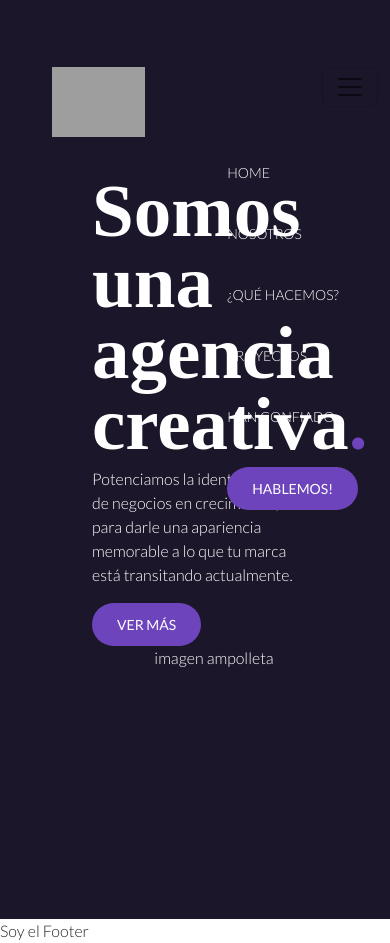
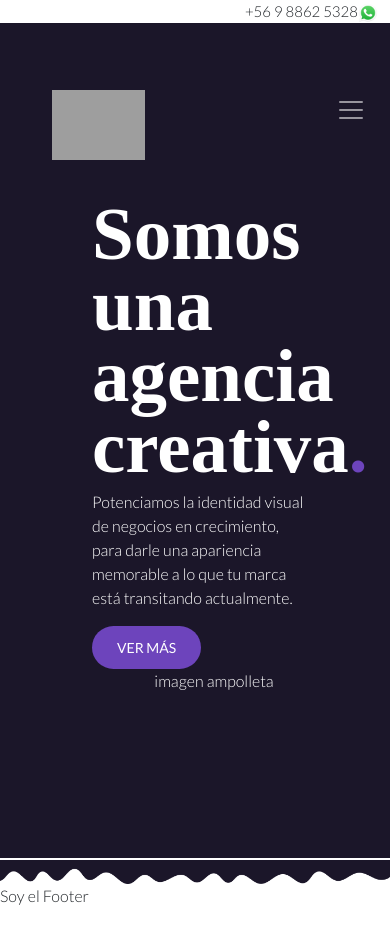
Before and after one commit to jesupet/Vanilla, a Vue app: page / in a window 390 px wide. After the commit the page ends 908 px from the top, so only its background shows below. Built offline with nearby package versions, Linux system fonts and the light colour scheme; grey boxes are pictures that could not be loaded; a web font is replaced by a local one.

Commit message:
LISTO PREHEADER

```diff
--- a/src/App.vue
+++ b/src/App.vue
@@ -32,7 +32,9 @@ export default {
 nav {
   padding: 30px;
 }
-
+p {
+  margin: 0px;
+}
 .tittle {
   font-family: 'Source Serif Pro', serif;
   font-weight: 700;
--- a/src/components/HelloWorld.vue
+++ /dev/null
@@ -1,60 +0,0 @@
-<template>
-  <div class="hello">
-    <h1>{{ msg }}</h1>
-    <p>
-      For a guide and recipes on how to configure / customize this project,<br>
-      check out the
-      <a href="https://cli.vuejs.org" target="_blank" rel="noopener">vue-cli documentation</a>.
-    </p>
-    <h3>Installed CLI Plugins</h3>
-    <ul>
-      <li><a href="https://github.com/vuejs/vue-cli/tree/dev/packages/%40vue/cli-plugin-babel" target="_blank" rel="noopener">babel</a></li>
-      <li><a href="https://github.com/vuejs/vue-cli/tree/dev/packages/%40vue/cli-plugin-router" target="_blank" rel="noopener">router</a></li>
-      <li><a href="https://github.com/vuejs/vue-cli/tree/dev/packages/%40vue/cli-plugin-vuex" target="_blank" rel="noopener">vuex</a></li>
-      <li><a href="https://github.com/vuejs/vue-cli/tree/dev/packages/%40vue/cli-plugin-eslint" target="_blank" rel="noopener">eslint</a></li>
-    </ul>
-    <h3>Essential Links</h3>
-    <ul>
-      <li><a href="https://vuejs.org" target="_blank" rel="noopener">Core Docs</a></li>
-      <li><a href="https://forum.vuejs.org" target="_blank" rel="noopener">Forum</a></li>
-      <li><a href="https://chat.vuejs.org" target="_blank" rel="noopener">Community Chat</a></li>
-      <li><a href="https://twitter.com/vuejs" target="_blank" rel="noopener">Twitter</a></li>
-      <li><a href="https://news.vuejs.org" target="_blank" rel="noopener">News</a></li>
-    </ul>
-    <h3>Ecosystem</h3>
-    <ul>
-      <li><a href="https://router.vuejs.org" target="_blank" rel="noopener">vue-router</a></li>
-      <li><a href="https://vuex.vuejs.org" target="_blank" rel="noopener">vuex</a></li>
-      <li><a href="https://github.com/vuejs/vue-devtools#vue-devtools" target="_blank" rel="noopener">vue-devtools</a></li>
-      <li><a href="https://vue-loader.vuejs.org" target="_blank" rel="noopener">vue-loader</a></li>
-      <li><a href="https://github.com/vuejs/awesome-vue" target="_blank" rel="noopener">awesome-vue</a></li>
-    </ul>
-  </div>
-</template>
-
-<script>
-export default {
-  name: 'HelloWorld',
-  props: {
-    msg: String
-  }
-}
-</script>
-
-<!-- Add "scoped" attribute to limit CSS to this component only -->
-<style scoped>
-h3 {
-  margin: 40px 0 0;
-}
-ul {
-  list-style-type: none;
-  padding: 0;
-}
-li {
-  display: inline-block;
-  margin: 0 10px;
-}
-a {
-  color: #42b983;
-}
-</style>
--- a/src/components/NavbarVanilla.vue
+++ b/src/components/NavbarVanilla.vue
@@ -1,11 +1,12 @@
 <template>
+  <PreHeaderVanilla/>
   <nav class="navbar navbar-expand-lg">
     <div class="container-fluid mt-4">
       <a class="navbar-brand" href="#"><img class="logo-navbar" src="../assets/logo_vanilla_navbar.png" alt="logo vanilla"></a>
-      <button class="navbar-toggler" type="button" data-bs-toggle="collapse" data-bs-target="#navbarNav" aria-controls="navbarNav" aria-expanded="false" aria-label="Toggle navigation">
-        <span class="navbar-toggler-icon"></span>
+      <button class="navbar-toggler navbar-dark" type="button" data-bs-toggle="collapse" data-bs-target="#navbarNav" aria-controls="navbarNav" aria-expanded="false" aria-label="Toggle navigation">
+        <span class="navbar-toggler-icon toggler-icon"></span>
       </button>
-      <div class="collapse navbar-collapse d-flex justify-content-end" id="navbarNav">
+      <div class="collapse navbar-collapse justify-content-end" id="navbarNav">
         <ul class="navbar-nav">
           <li class="nav-item">
             <router-link class="nav-link align-middle" aria-current="page" to="/home">Home</router-link>
@@ -33,12 +34,25 @@
   </nav>
 </template>
 
+<script>
+import PreHeaderVanilla from '../components/PreHeaderVanilla.vue'
+
+export default {
+  components: { PreHeaderVanilla }
+}
+</script>
+
+
 <style>
   nav {
     background-color: #1b1629;
     color: #fff;
 
     height: 75px;
+  }
+  .navbar-toggler {
+    border: 0px;
+    color: #fff;
   }
   .logo-navbar {
     height: 70px;
--- /dev/null
+++ b/src/components/PreHeaderVanilla.vue
@@ -0,0 +1,37 @@
+<template>
+  <div class="container">
+    <div class="row pre-header">
+      <div class="col-md-8 col-2 d-flex justify-content-between">
+        <p class="text-pre-header">¡Creamos identidades profesionales adaptadas a todo el ecosistema digital de necesitas!</p>
+      </div>
+      <div class="col-md-4 col-10 d-flex justify-content-end">
+        <p>+56 9 8862 5328</p>
+        <a href="" class="num-contacto"><img src="../assets/whatsapp_icon.png" alt="" class="wsp-icon"></a>
+      </div>
+    </div>
+  </div>
+</template>
+
+<script>
+
+export default{
+   name: "PreHeaderVanilla",
+}
+</script>
+
+<style scoped>
+   .pre-header {
+    font-size: 15px;
+  }
+  @media (max-width: 800px) {
+      .text-pre-header {
+        display: none
+      }
+      .burger-menu {
+        display: inline-block;
+      }
+  }
+  .wsp-icon {
+    width: 20px;
+  }
+</style>
--- a/src/views/HomeVanilla.vue
+++ b/src/views/HomeVanilla.vue
@@ -5,7 +5,7 @@
         <div class="col-md-6 col-12">
           <div class="columna1-header text-start">
             <h1 class="tittle white-font">Somos una agencia creativa<span class="tittle purple-font">.</span></h1>
-            <p>Potenciamos la identidad visual de negocios en crecimiento, para darle una apariencia memorable a lo que tu marca está transitando actualmente.</p>
+            <p class="mb-3">Potenciamos la identidad visual de negocios en crecimiento, para darle una apariencia memorable a lo que tu marca está transitando actualmente.</p>
             <button type="button" class="btn btn-purple rounded-pill">
               <router-link class="nav-link" to="/home">Ver Más</router-link>
             </button>
@@ -16,6 +16,12 @@
         </div>
       </div>
     </header>
+  </div>
+  <div>
+    <img class="olas-div" src="../assets/olas_header.png" alt="">
+  </div>
+  <div class="container-fluid">
+
     <section id="lo-que-hacemos">
 
     </section>
@@ -51,7 +57,7 @@ export default {
 .home {
   background-color: #1b1629;
   color: #fff;
-  min-height: 100vh;
+  min-height: 90vh;
 }
 header {
   padding-top: 100px;
@@ -65,4 +71,7 @@ header {
   font-size: 75px;
   line-height: 71px;
 }
+.olas-div {
+  width: 100%;
+}
 </style>
```
Also changed, not shown: src/assets/olas_header.png (added), src/assets/whatsapp_icon.png (added).
